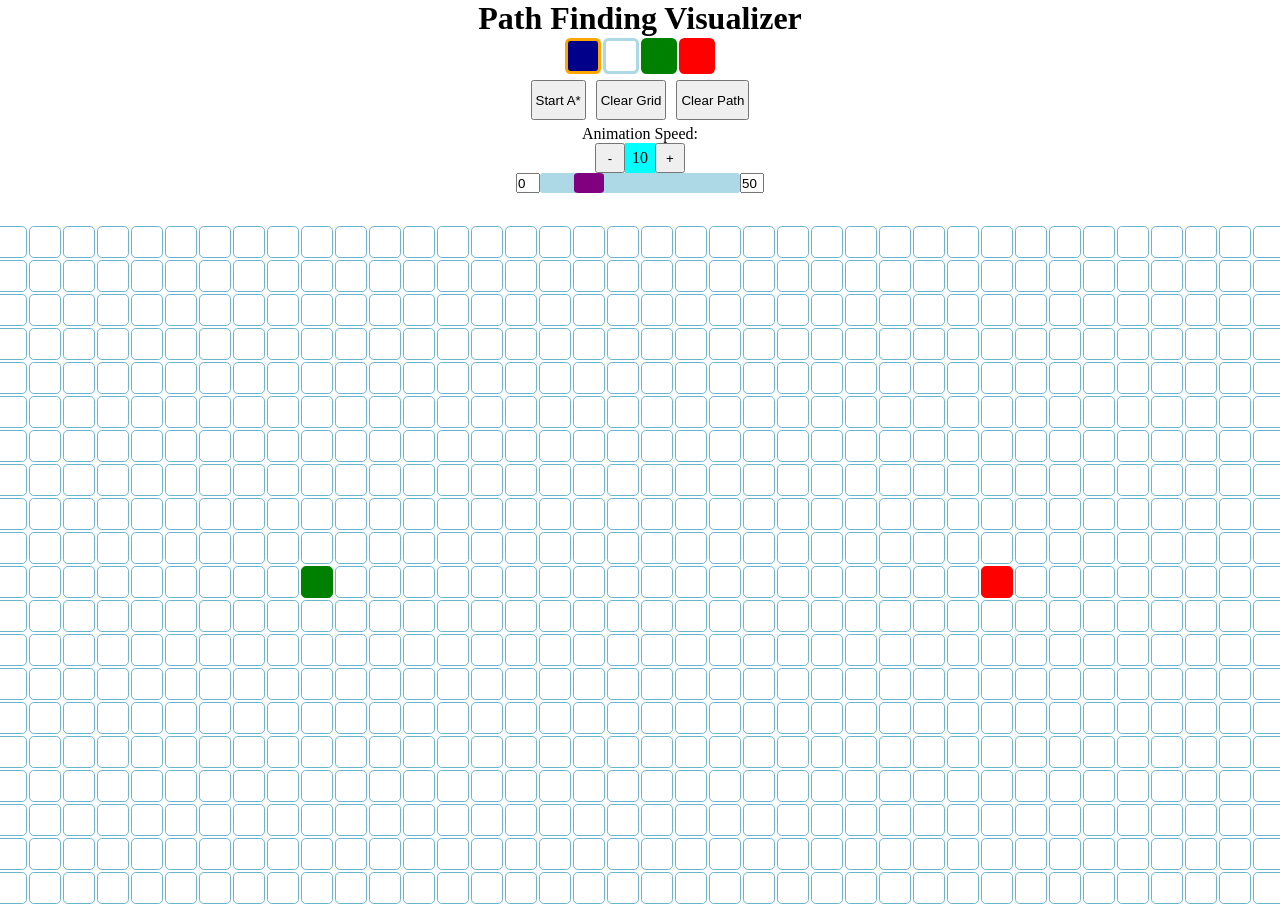
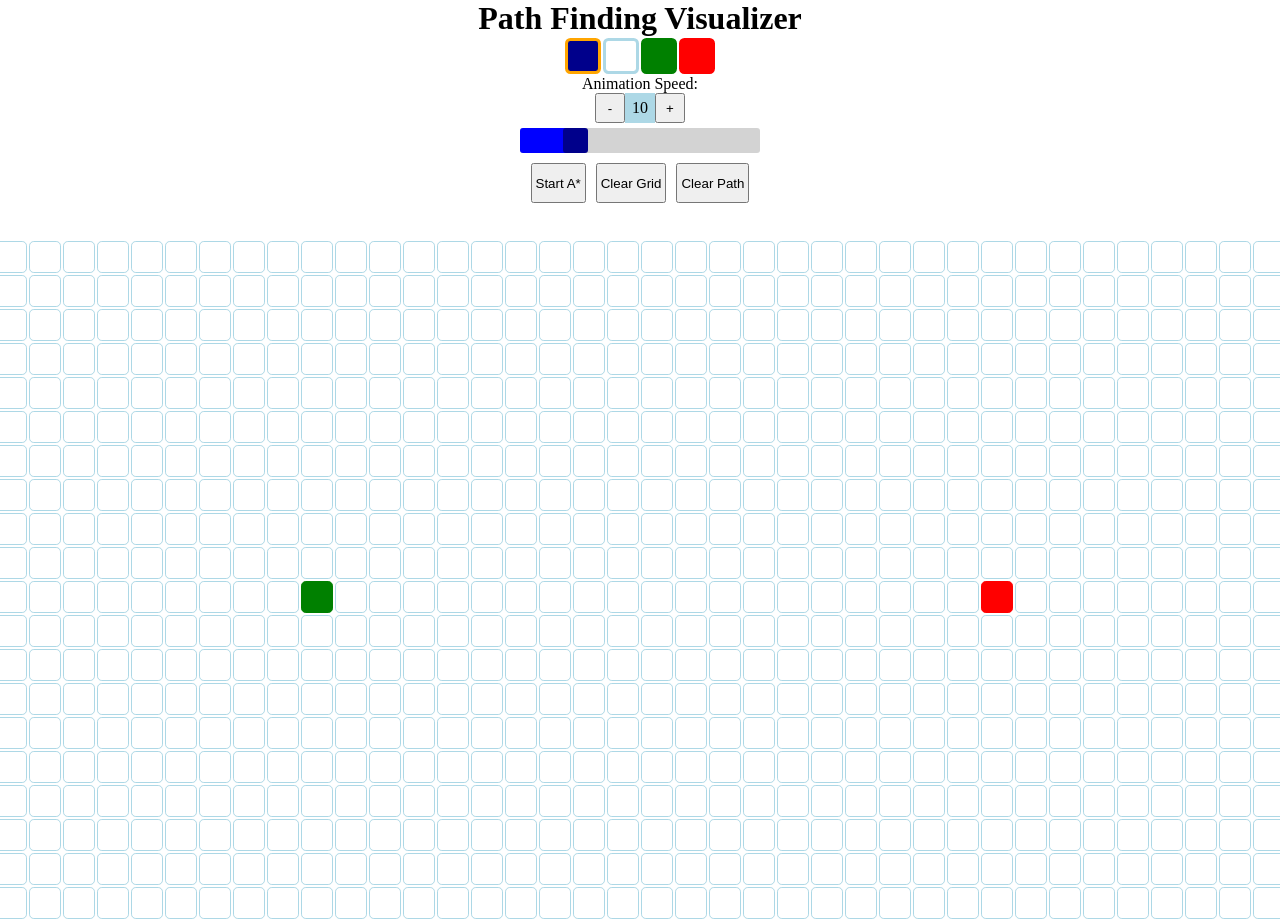
Before and after one commit to athulgeorge37/Path_Finding_Visualizer, a React (Create React App) app: page / in a window 1280 px wide. Shown: the top 920 px of the page. Built offline with nearby package versions, Linux system fonts and the light colour scheme.

Commit message:
imrpoves slider and cleans up code for classnames

```diff
--- a/src/App.css
+++ b/src/App.css
@@ -8,12 +8,31 @@ h1 {
     justify-content: center;
 }
 
+
+.AIR_cell_type {
+    background-color: white;
+    border: 3px solid lightblue;
+}
+
+.WALL_cell_type {
+    background-color: darkblue;
+    border: 3px solid darkblue;
+}
+
+.START_cell_type {
+    background-color: green;
+    border: 3px solid green;
+}
+
+.END_cell_type {
+    background-color: red;
+    border: 3px solid red;
+}
+
 .cell_type {
     margin: 1px;
-    border: 3px solid lightblue;
     width: 30px;
     height: 30px;
-    background-color: white;
     border-radius: 15%;
 }
 
@@ -22,22 +41,67 @@ h1 {
     cursor: pointer;
 }
 
+.active {
+    border: 3px solid orange;
+}
 
-.my_cell_type_Wall {
-    background-color: darkblue;
+
+
+/* start of slider css */
+
+.slider_div {
+    display: flex;
+    flex-direction: column;
+    align-items: center;
+}
+
+.slider_properties, .animation_speed_div {
+    display: flex;
+    justify-content: center;
+}
+
+.slider_incrementers {
+    margin: 0;
+    height: 30px;
+    width: 30px;
+}
+
+.animation_speed_display {
+    background-color: lightblue;
+    width: 30px;
+    height: 30px;
+    display: flex;
+    align-items: center;
+    justify-content: center;
+}
+
+
+input[type='range']{
+    -webkit-appearance:none;
+    appearance:none;
+    margin:5px;
+    width:calc(250px - 10px);
+    width:-webkit-calc(250px - 10px);
+    height:25px;
+    outline:none;
+    background: lightgray;
+    border-radius: 3px;
+    overflow: hidden;
+}
+input[type='range']::-webkit-slider-thumb {
+    -webkit-appearance:none;
+    appearance:none;
+    width: 25px;
+    height: 25px;
+    background: darkblue;
+    box-shadow: -100vw 0 0 calc(100vw - 12px) blue;
+    cursor: pointer;
+    border-radius: 3px;
     border: 3px solid darkblue;
 }
 
-.my_cell_type_Start {
-    background-color: green;
-    border: 3px solid green;
+input[type='range']::-webkit-slider-thumb:hover {
+    border: 3px solid orange;
 }
 
-.my_cell_type_End {
-    background-color: red;
-    border: 3px solid red;
-}
-
-.active {
-    border: 3px solid orange;
-}
+/* end of slider css */
--- a/src/App.js
+++ b/src/App.js
@@ -2,14 +2,18 @@ import './App.css';
 import { useState } from "react";
 import Grid from "./Grid";
 
+const DELAY_ANIMATION = 10   // was 5
 
 // this is where we will add all the components of the project
 function App() {
 
 	const [my_cell_type, set_cell_type] = useState({
-		active_cell: "my_cell_type_Wall",
-		cell_types: ["my_cell_type_Wall", "my_cell_type_Air", "my_cell_type_Start", "my_cell_type_End"]
+		active_cell: "WALL",
+		cell_types: ["WALL", "AIR", "START", "END"]
 	});
+
+	const [animation_speed, set_animation_speed] = useState(DELAY_ANIMATION)
+
 
 	const toggle_active_cell_type = (index) => {
 		set_cell_type({...my_cell_type, active_cell: my_cell_type.cell_types[index]});
@@ -17,11 +21,19 @@ function App() {
 
 	const toggle_active_style = (index) => {
 		if (my_cell_type.cell_types[index] === my_cell_type.active_cell) {
-			return "cell_type active " + my_cell_type.cell_types[index]
+			return my_cell_type.cell_types[index] + "_cell_type cell_type active"
 		} else {
-			return "cell_type " + my_cell_type.cell_types[index]
+			return my_cell_type.cell_types[index] + "_cell_type cell_type"
 		}
 	}
+
+	const increment_animation_speed = (new_speed) => {
+        if (new_speed < 0 || new_speed > 50) {
+            return
+        } else {
+            set_animation_speed(new_speed)
+        }
+    }
 
 	return (
 		<div className="App">
@@ -38,9 +50,40 @@ function App() {
 				})}
 			</div>
 
-			<Grid active_cell_type={my_cell_type.active_cell}/>
+			<div className="slider_div">
+                <div>Animation Speed:</div>
+                <div className="animation_speed_div">
+                    <button
+                        onClick={() => increment_animation_speed(animation_speed - 1)}
+                        className="slider_incrementers"
+                    >-</button>
+                    <div className="animation_speed_display">{animation_speed}</div>
+                    <button
+                        onClick={() => increment_animation_speed(animation_speed + 1)}
+                        className="slider_incrementers"
+                    >+</button>
+                </div>
+
+                <div className="slider_properties">
+
+                    <input
+                        type="range"
+                        min={0}
+                        max={50}
+                        value={animation_speed}
+                        onChange={(e) => set_animation_speed(parseInt(e.target.value))}
+
+                        className="slider"
+                    />
+
+                </div>
+            </div>
+
+			<Grid
+				active_cell_type={my_cell_type.active_cell}
+				animation_speed={animation_speed}
+			/>
 		</div>
-		// <Test/>
 	);
 }
 
--- a/src/Grid.css
+++ b/src/Grid.css
@@ -4,7 +4,6 @@
     align-items: center;
     margin-top: 2rem;
 }
-
 
 .Grid_Row {
     display: flex;
@@ -16,79 +15,36 @@ button {
     margin: 5px;
 }
 
-.slider_div {
-    display: flex;
-    flex-direction: column;
-    align-items: center;
-}
-
-.buttons, .slider_properties, .animation_speed_div {
+.buttons{
     display: flex;
     justify-content: center;
-}
-
-.slider_incrementers {
-    margin: 0;
-    height: 30px;
-    width: 30px;
-}
-
-.animation_speed_display {
-    background-color: cyan;
-    width: 30px;
-    height: 30px;
-    display: flex;
-    align-items: center;
-    justify-content: center;
-}
-
-.min_max_input {
-    width: 20px;
 }
 
 
 .Grid_Cell {
     margin: 1px;
-    border: 1px solid rgb(105, 181, 207);
+    border: 1px solid lightblue;
     width: 30px;
     height: 30px;
-    background-color: white;
     border-radius: 15%;
 }
 
-.slider {
-    color: red;
+.AIR {
+    background-color: white;
+    border: 1px solid lightblue;
 }
 
-input[type='range'] {
-    -webkit-appearance: none !important;
-    background: lightblue;
-    height: 20px;
-    width: 200px;
-    border-radius: 3px;
-}
-input[type='range']::-webkit-slider-thumb {
-    -webkit-appearance: none !important;
-    background: purple;
-    height: 20px;
-    width: 30px;
-    border-radius: 15%;
-}
-
-
-.Wall {
+.WALL {
     background-color: darkblue;
     border: 1px solid darkblue;
 }
 
 .Visited {
     background-color: lightblue;
-    border: 1px solid lightblue;
 }
 
 .Visited_Animated {
     background-color: lightblue;
-    border: 1px solid lightblue;
     animation: animate_visited 1.5s ease-in 0s;
 }
 
@@ -98,17 +54,18 @@ input[type='range']::-webkit-slider-thumb {
     animation: animate_path 1s ease-in-out 0s;
 }
 
-.Start {
+.START {
     background-color: green;
     border: 1px solid green;
     animation: animate_start_end 0.25s ease-in-out 0s;
 }
 
-.End {
+.END {
     background-color: red;
     border: 1px solid red;
     animation: animate_start_end 0.25s ease-in-out 0s;
 }
+
 
 @keyframes animate_start_end {
 
--- a/src/Grid.js
+++ b/src/Grid.js
@@ -12,10 +12,7 @@ const START_CELL_Y = 10
 const END_CELL_X = 30
 const END_CELL_Y = 10
 
-const DELAY_ANIMATION = 10   // was 5
 
-// let my_start_cell = null
-// let my_end_cell = null
 
 let my_start_cell = {
     x_val: START_CELL_X,
@@ -87,16 +84,10 @@ function Grid(props) {
     // all grid cell objects are kept in this array
     const [my_Grid, set_my_Grid] = useState(initialise_empty_grid)
     const [mouse_down, set_mouse_down] = useState(false)
-    const [animation_speed, set_animation_speed] = useState(DELAY_ANIMATION)
-    const [min_animation_speed, set_min_animation_speed] = useState(0)
-    const [max_animation_speed, set_max_animation_speed] = useState(50)
-
 
     const my_grid_ref = useRef([])
 
-    // useEffect(() => {
-    //     console.log("my_grid_ref", my_grid_ref)
-    // }, [])
+
 
 
     const clear_grid = () => {
@@ -106,12 +97,12 @@ function Grid(props) {
         for (const row of my_Grid) {
             for (const my_cell of row) {
                 const current_classname =  my_grid_ref.current[my_cell.y_val][my_cell.x_val].className
-                if (current_classname.includes("Start")) {
-                    my_grid_ref.current[my_cell.y_val][my_cell.x_val].className = my_cell.my_key + " Grid_Cell Start";
-                } else if (current_classname.includes("End")) {
-                    my_grid_ref.current[my_cell.y_val][my_cell.x_val].className = my_cell.my_key + " Grid_Cell End";
+                if (current_classname.includes("START")) {
+                    my_grid_ref.current[my_cell.y_val][my_cell.x_val].className = my_cell.my_key + " Grid_Cell START";
+                } else if (current_classname.includes("END")) {
+                    my_grid_ref.current[my_cell.y_val][my_cell.x_val].className = my_cell.my_key + " Grid_Cell END";
                 } else {
-                    my_grid_ref.current[my_cell.y_val][my_cell.x_val].className = my_cell.my_key + " Grid_Cell";
+                    my_grid_ref.current[my_cell.y_val][my_cell.x_val].className = my_cell.my_key + " Grid_Cell AIR";
                 }
 
             }
@@ -125,24 +116,11 @@ function Grid(props) {
 
 
     const identify_cell_type = (my_key, x, y) => {
-        const prev_cell_state = my_Grid[y][x].cell_state
 
         let new_class_name = my_key + " Grid_Cell"
 
-        if (props.active_cell_type === "my_cell_type_Air") {
 
-            my_Grid[y][x].cell_state = "AIR"
-
-        }
-        if (props.active_cell_type === "my_cell_type_Wall") {
-
-            my_Grid[y][x].cell_state = "WALL"
-            new_class_name += " Wall"
-
-        } else if (props.active_cell_type === "my_cell_type_Start") {
-
-            // updating cell state of new start cell in the grid
-            my_Grid[y][x].cell_state = "START"
+        if (props.active_cell_type === "START") {
 
             // updating cell state of old start cell in the grid
             my_Grid[my_start_cell.y_val][my_start_cell.x_val].cell_state = "AIR"
@@ -151,18 +129,13 @@ function Grid(props) {
             my_start_cell.cell_state = "AIR"
 
             // making the visual grid reflect the old start cell changes by changing the classname
+            console.log(new_class_name)
             my_grid_ref.current[my_start_cell.y_val][my_start_cell.x_val].className = new_class_name // making it air cell
 
             // new start cell with appropriate updates
             my_start_cell = my_Grid[y][x]
 
-            // new class name for new start cell in the visual grid
-            new_class_name += " Start"
-
-        } else if (props.active_cell_type === "my_cell_type_End") {
-
-            // updating cell state of new start cell in the grid
-            my_Grid[y][x].cell_state = "END"
+        } else if (props.active_cell_type === "END") {
 
             // updating cell state of old start cell in the grid
             my_Grid[my_end_cell.y_val][my_end_cell.x_val].cell_state = "AIR"
@@ -176,11 +149,12 @@ function Grid(props) {
             // new start cell with appropriate updates
             my_end_cell = my_Grid[y][x]
 
-            // new class name for new start cell in the visual grid
-            new_class_name += " End"
-
         }
 
+        my_Grid[y][x].cell_state = props.active_cell_type
+        new_class_name += " " + props.active_cell_type
+
+        // const prev_cell_state = my_Grid[y][x].cell_state
         // console.log("changing cell at", my_key, "from", prev_cell_state, "to", my_Grid[y][x].cell_state)
 
         return new_class_name
@@ -220,9 +194,9 @@ function Grid(props) {
             for (const my_cell of row) {
                 const current_classname =  my_grid_ref.current[my_cell.y_val][my_cell.x_val].className
                 if ((current_classname.includes("Path") || current_classname.includes("Visited")) &&
-                    !(current_classname.includes("Start") || current_classname.includes("End"))) {
+                    !(current_classname.includes("START") || current_classname.includes("END"))) {
 
-                    my_grid_ref.current[my_cell.y_val][my_cell.x_val].className = my_cell.my_key + " Grid_Cell";
+                    my_grid_ref.current[my_cell.y_val][my_cell.x_val].className = my_cell.my_key + " Grid_Cell AIR";
                 }
             }
         }
@@ -297,7 +271,7 @@ function Grid(props) {
 
             // prevents animating when animation speed is low, cus it looks laggy
             let check_animated = "Visited"
-            if (animation_speed > 3) {
+            if (props.animation_speed > 3) {
                 check_animated = "Visited_Animated"
             }
 
@@ -306,33 +280,22 @@ function Grid(props) {
                 setTimeout(() => {
                     const neighbor_cell = visited_cells[k]
 
-                    let visited_class_name =  neighbor_cell.my_key + " Grid_Cell " + check_animated;
+                    let visited_class_name =  neighbor_cell.my_key + " Grid_Cell " + check_animated + " " + neighbor_cell.cell_state;
 
-                    if (neighbor_cell.cell_state === "START") {
-                        visited_class_name += " Start";
-                    } else if (neighbor_cell.cell_state === "END") {
-                        visited_class_name += " End";
-                    }
                     my_grid_ref.current[neighbor_cell.y_val][neighbor_cell.x_val].className = visited_class_name
 
                     // animation speed
-                }, animation_speed * k);
+                }, props.animation_speed * k);
             }
 
             my_cell_path = my_cell_path.reverse()
             // changing cells to path color with a delay
-            const visited_animation_end_time = visited_cells.length * animation_speed
+            const visited_animation_end_time = visited_cells.length * props.animation_speed
             for (let n=0; n < my_cell_path.length; n++) {
                 setTimeout(() => {
                     const my_cell = my_cell_path[n]
 
-                    let path_class_name = my_cell.my_key + " Grid_Cell Path";
-
-                    if (my_cell === my_start_cell) {
-                        path_class_name += " Start";
-                    } else if (my_cell === my_end_cell) {
-                        path_class_name += " End";
-                    }
+                    let path_class_name = my_cell.my_key + " Grid_Cell Path " + my_cell.cell_state;
 
                     my_grid_ref.current[my_cell.y_val][my_cell.x_val].className = path_class_name
 
@@ -391,48 +354,7 @@ function Grid(props) {
                 <button onClick={clear_visited_and_path_cells}>Clear Path</button>
             </div>
 
-            <div className="slider_div">
-                <div>Animation Speed:</div>
-                <div className="animation_speed_div">
-                    <button
-                        onClick={() => set_animation_speed(animation_speed - 1)}
-                        className="slider_incrementers"
-                    >-</button>
-                    <div className="animation_speed_display">{animation_speed}</div>
-                    <button
-                        onClick={() => set_animation_speed(animation_speed + 1)}
-                        className="slider_incrementers"
-                    >+</button>
-                </div>
 
-                <div className="slider_properties">
-
-                    <input
-                        type="text"
-                        value={min_animation_speed}
-                        onChange={(e) => set_min_animation_speed(e.target.value)}
-                        className="min_max_input"
-                    />
-
-                    <input
-                        type="range"
-                        min={0}
-                        max={max_animation_speed}
-                        value={animation_speed}
-                        onChange={(e) => set_animation_speed(parseInt(e.target.value))}
-
-                        className="slider"
-                    />
-
-                    <input
-                        type="text"
-                        value={max_animation_speed}
-                        onChange={(e) => set_max_animation_speed(e.target.value)}
-                        className="min_max_input"
-                    />
-
-                </div>
-            </div>
 
             <div className="Grid">
                 {my_Grid.map((row, row_ID) => {
@@ -442,16 +364,16 @@ function Grid(props) {
                             {row.map((my_cell, cell_index) => {
                                 const {x_val, y_val, cell_state, my_key} = my_cell
 
-                                let my_class_name = my_key + " Grid_Cell"
-                                if (cell_state === "START") {
-                                    my_class_name += " Start"
-                                }
-                                else if (cell_state === "END") {
-                                    my_class_name += " End"
-                                }
+                                let my_class_name = my_key + " Grid_Cell " + cell_state
+                                // if (cell_state === "START") {
+                                //     my_class_name += " Start"
+                                // }
+                                // else if (cell_state === "END") {
+                                //     my_class_name += " End"
+                                // }
 
-                                if (props.active_cell_type === "my_cell_type_Start" ||
-                                    props.active_cell_type === "my_cell_type_End") {
+                                if (props.active_cell_type === "START" ||
+                                    props.active_cell_type === "END") {
                                     return (
                                         <div
                                             key={my_key}
```
